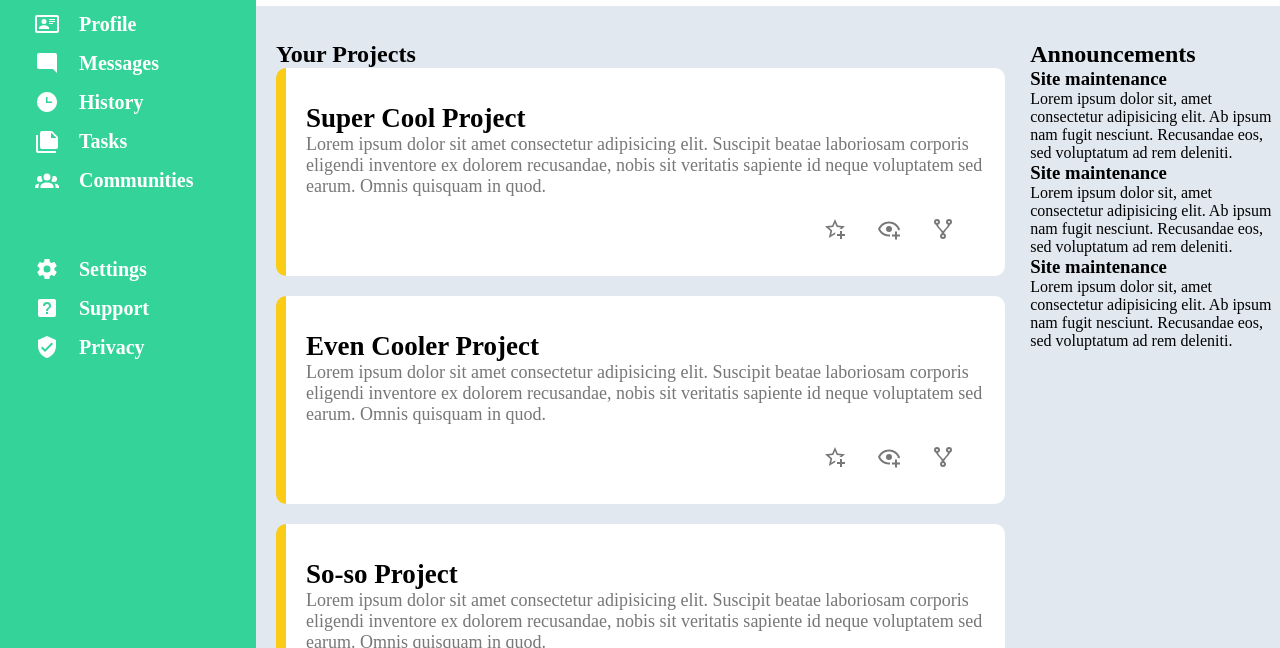
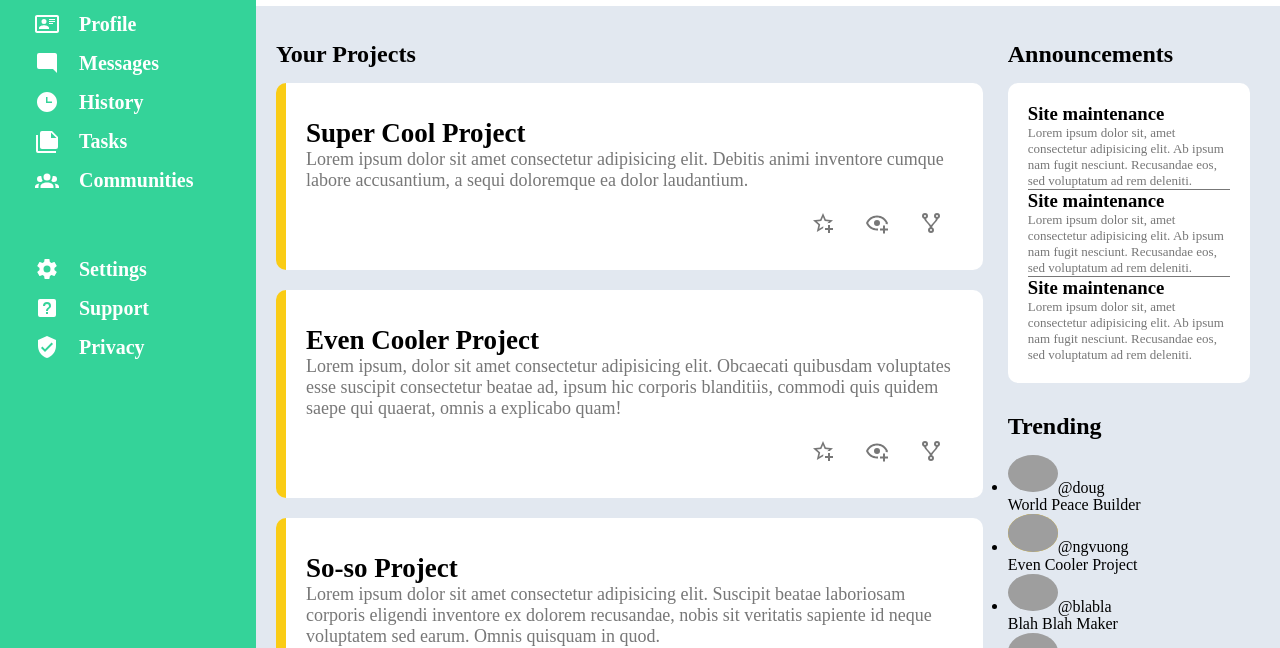
Before and after one commit to ngvuong/Admin-Dashboard, a plain HTML site: page index.html in a window 1280 px wide. Shown: the part 152-800 px from the top of the page. Drawn offline with Linux system fonts and the light colour scheme; grey boxes are pictures that could not be loaded.

Commit message:
Update announcement layout, style

```diff
--- a/index.html
+++ b/index.html
@@ -151,18 +151,19 @@
           </ul>
         </div>
       </section>
-      <main class="main-content">
+      <main class="main">
         <section class="project">
           <h2>Your Projects</h2>
           <div class="project__wrapper">
             <article class="project__card">
+              <div class="card__text">
                 <h2>Super Cool Project</h2>
                 <p>
                   Lorem ipsum dolor sit amet consectetur adipisicing elit.
-                Suscipit beatae laboriosam corporis eligendi inventore ex
-                dolorem recusandae, nobis sit veritatis sapiente id neque
-                voluptatem sed earum. Omnis quisquam in quod.
+                  Debitis animi inventore cumque labore accusantium, a sequi
+                  doloremque ea dolor laudantium.
                 </p>
+              </div>
               <div class="card__icons">
                 <svg style="width: 24px; height: 24px" viewBox="0 0 24 24">
                   <path
@@ -185,13 +186,15 @@
               </div>
             </article>
             <article class="project__card">
+              <div class="card__text">
                 <h2>Even Cooler Project</h2>
                 <p>
-                Lorem ipsum dolor sit amet consectetur adipisicing elit.
-                Suscipit beatae laboriosam corporis eligendi inventore ex
-                dolorem recusandae, nobis sit veritatis sapiente id neque
-                voluptatem sed earum. Omnis quisquam in quod.
+                  Lorem ipsum, dolor sit amet consectetur adipisicing elit.
+                  Obcaecati quibusdam voluptates esse suscipit consectetur
+                  beatae ad, ipsum hic corporis blanditiis, commodi quis quidem
+                  saepe qui quaerat, omnis a explicabo quam!
                 </p>
+              </div>
               <div class="card__icons">
                 <svg style="width: 24px; height: 24px" viewBox="0 0 24 24">
                   <path
@@ -214,6 +217,7 @@
               </div>
             </article>
             <article class="project__card">
+              <div class="card__text">
                 <h2>So-so Project</h2>
                 <p>
                   Lorem ipsum dolor sit amet consectetur adipisicing elit.
@@ -221,6 +225,7 @@
                   dolorem recusandae, nobis sit veritatis sapiente id neque
                   voluptatem sed earum. Omnis quisquam in quod.
                 </p>
+              </div>
               <div class="card__icons">
                 <svg style="width: 24px; height: 24px" viewBox="0 0 24 24">
                   <path
@@ -243,6 +248,7 @@
               </div>
             </article>
             <article class="project__card">
+              <div class="card__text">
                 <h2>Nice App</h2>
                 <p>
                   Lorem ipsum dolor sit amet consectetur adipisicing elit.
@@ -250,6 +256,7 @@
                   dolorem recusandae, nobis sit veritatis sapiente id neque
                   voluptatem sed earum. Omnis quisquam in quod.
                 </p>
+              </div>
               <div class="card__icons">
                 <svg style="width: 24px; height: 24px" viewBox="0 0 24 24">
                   <path
@@ -272,6 +279,7 @@
               </div>
             </article>
             <article class="project__card">
+              <div class="card__text">
                 <h2>App 2</h2>
                 <p>
                   Lorem ipsum dolor sit amet consectetur adipisicing elit.
@@ -279,6 +287,7 @@
                   dolorem recusandae, nobis sit veritatis sapiente id neque
                   voluptatem sed earum. Omnis quisquam in quod.
                 </p>
+              </div>
               <div class="card__icons">
                 <svg style="width: 24px; height: 24px" viewBox="0 0 24 24">
                   <path
@@ -301,6 +310,7 @@
               </div>
             </article>
             <article class="project__card">
+              <div class="card__text">
                 <h2>Money Money</h2>
                 <p>
                   Lorem ipsum dolor sit amet consectetur adipisicing elit.
@@ -308,6 +318,7 @@
                   dolorem recusandae, nobis sit veritatis sapiente id neque
                   voluptatem sed earum. Omnis quisquam in quod.
                 </p>
+              </div>
               <div class="card__icons">
                 <svg style="width: 24px; height: 24px" viewBox="0 0 24 24">
                   <path
@@ -331,31 +342,34 @@
             </article>
           </div>
         </section>
+        <div class="side-content">
           <section class="announcement">
             <h2>Announcements</h2>
+            <div class="announcement__wrapper">
               <div class="announcement__item">
                 <h3>Site maintenance</h3>
                 <p>
-              Lorem ipsum dolor sit, amet consectetur adipisicing elit. Ab ipsum
-              nam fugit nesciunt. Recusandae eos, sed voluptatum ad rem
-              deleniti.
+                  Lorem ipsum dolor sit, amet consectetur adipisicing elit. Ab
+                  ipsum nam fugit nesciunt. Recusandae eos, sed voluptatum ad
+                  rem deleniti.
                 </p>
               </div>
               <div class="announcement__item">
                 <h3>Site maintenance</h3>
                 <p>
-              Lorem ipsum dolor sit, amet consectetur adipisicing elit. Ab ipsum
-              nam fugit nesciunt. Recusandae eos, sed voluptatum ad rem
-              deleniti.
+                  Lorem ipsum dolor sit, amet consectetur adipisicing elit. Ab
+                  ipsum nam fugit nesciunt. Recusandae eos, sed voluptatum ad
+                  rem deleniti.
                 </p>
               </div>
               <div class="announcement__item">
                 <h3>Site maintenance</h3>
                 <p>
-              Lorem ipsum dolor sit, amet consectetur adipisicing elit. Ab ipsum
-              nam fugit nesciunt. Recusandae eos, sed voluptatum ad rem
-              deleniti.
+                  Lorem ipsum dolor sit, amet consectetur adipisicing elit. Ab
+                  ipsum nam fugit nesciunt. Recusandae eos, sed voluptatum ad
+                  rem deleniti.
                 </p>
+              </div>
             </div>
           </section>
           <section class="trending">
@@ -391,6 +405,7 @@
               </li>
             </ul>
           </section>
+        </div>
       </main>
     </div>
   </body>
--- a/scss/main.scss
+++ b/scss/main.scss
@@ -153,24 +153,30 @@ body {
   }
 }
 
-.main-content {
+.main {
   display: grid;
   grid-template-columns: 3fr 1fr;
   gap: 2.5rem;
   background: var(--bg-color);
-  padding: 3.5rem 0;
+  padding: 3.5rem 3rem 3.5rem 0;
+
+  section > h2 {
+    margin-bottom: 1.5rem;
+  }
 
   .project {
-    grid-row: span 2;
     padding-left: 2rem;
 
     .project__wrapper {
       display: grid;
-      grid-template-columns: repeat(auto-fit, minmax(40rem, 1fr));
+      grid-template-columns: repeat(auto-fit, minmax(35rem, 1fr));
       // grid-template-rows: repeat(auto-fit, minmax(20rem, 1fr));
       gap: 2rem;
 
       .project__card {
+        display: flex;
+        flex-direction: column;
+        justify-content: space-between;
         color: var(--color-grey);
         font-size: 1.8rem;
         background: var(--color-white);
@@ -187,13 +193,35 @@ body {
           justify-content: flex-end;
           gap: 3rem;
           margin-top: 2rem;
-          margin-right: 3rem;
+          margin-right: 2rem;
         }
       }
     }
   }
 
+  .announcement {
+    color: var(--color-grey);
+
+    h2,
+    h3 {
+      color: black;
+    }
+    &__wrapper {
+      background: var(--color-white);
+      padding: 2rem;
+      border-radius: 1rem;
+
+      div p {
+        font-size: 1.3rem;
+      }
+    }
+    &__item:not(:last-child) {
+      border-bottom: 1px solid var(--color-grey);
+    }
+  }
+
   .trending {
+    margin-top: 3rem;
     img {
       width: 5rem;
       border-radius: 50%;
```
Also changed, not shown: css/main.css. Lines whose indentation alone changed are shown as unchanged.
